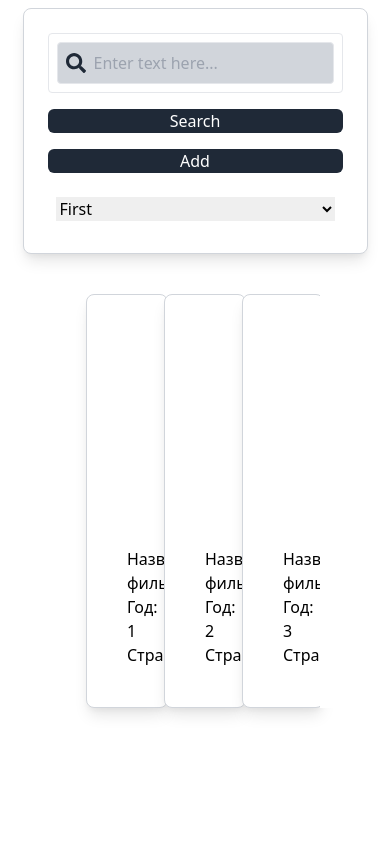
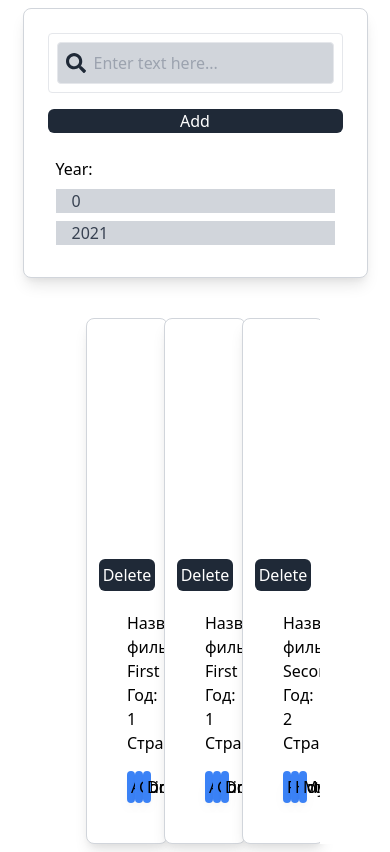
Before and after one commit to DmitriDanshin/movie-library, a Vue app: page / in a window 390 px wide. Built offline with nearby package versions, Linux system fonts and the light colour scheme; grey boxes are pictures that could not be loaded.

Commit message:
Added filter by years, list of tags and remove functionality

```diff
--- a/src/App.vue
+++ b/src/App.vue
@@ -1,7 +1,8 @@
 <template>
 
-  <films-menu/>
-  <films-list/>
+  <films-menu @movie-title-filtered='filterMoviesByTitle' @fromInterval="filterByFromInterval"
+              @toInterval="filterByToInterval"/>
+  <films-list :movieTitleFilter="movieTitleFilter" :fromInterval="fromInterval" :toInterval="toInterval"/>
 
 </template>
 
@@ -13,7 +14,25 @@ import FilmsMenu from "./components/Films-menu";
 
 export default {
   name: 'App',
-  components: {FilmsMenu, FilmsList}
+  components: {FilmsMenu, FilmsList},
+  data() {
+    return {
+      movieTitleFilter: '',
+      fromInterval: 0,
+      toInterval: new Date().getFullYear(),
+    }
+  },
+  methods: {
+    filterMoviesByTitle(e) {
+      this.movieTitleFilter = e;
+    },
+    filterByFromInterval(e) {
+      this.fromInterval = e;
+    },
+    filterByToInterval(e) {
+      this.toInterval = e;
+    }
+  }
 }
 </script>
 
--- a/src/components/Films-list.vue
+++ b/src/components/Films-list.vue
@@ -11,10 +11,21 @@
           <div v-for="movie in showedMovies" :key="movie"
                class="item border border-gray-300 bg-white shadow-lg rounded-lg p-10">
             <img class="w-48 h-48 mx-auto" src="https://i.imgur.com/oX0hGJs.jpeg" alt="">
+            <div class="flex justify-center mt-2">
+              <button class=" rounded-md bg-gray-800 text-white p-1" @click.stop="deleteMovie(movie)">Delete</button>
+            </div>
             <div class="description mt-5">
               <h3>Название фильма: {{ movie.title }} </h3>
               <h2>Год: {{ movie.year }} </h2>
               <h2>Страна: {{ movie.country }}</h2>
+              <div class="grid grid-cols-3 gap-2 mt-4">
+                <div v-for="genre in movie.genres" :key="genre"
+                     class="rounded-lg shadow-lg bg-blue-500 text-center p-1">
+                  {{ genre }}
+                </div>
+              </div>
+
+
             </div>
           </div>
         </template>
@@ -35,10 +46,44 @@ import FilmsListArrows from "./Films-list-arrows";
 export default {
   name: "Films-list",
   components: {FilmsListArrows},
+  props: {
+
+    movieTitleFilter: {
+      type: String,
+      required: false,
+    },
+
+    toInterval: {
+      type: Number,
+      required: false,
+    },
+
+    fromInterval: {
+      type: Number,
+      required: false,
+    }
+  },
   computed: {
 
     filteredMovies() {
-      return this.movies.filter((m) => m);
+
+      return this.movies.filter((movie) => {
+
+        const title = movie.title.toLowerCase(),
+            filter = this.movieTitleFilter.toLowerCase();
+
+        return title.includes(filter);
+
+      }).filter((movie) => {
+
+        const from = this.fromInterval,
+            to = this.toInterval;
+
+
+        return movie.year >= from && movie.year <= to;
+
+      });
+
     },
 
     showedMovies() {
@@ -51,8 +96,12 @@ export default {
 
   },
   methods: {
+
+    deleteMovie(movieToRemove) {
+      this.movies = this.movies.filter(m => m !== movieToRemove);
+    },
+
     prevArrowClicked() {
-
       if (this.start <= 0) {
         return;
       }
@@ -61,6 +110,7 @@ export default {
       this.end -= 3;
 
     },
+
     nextArrowClicked() {
       if (this.end >= this.filteredMovies.length) {
         return;
@@ -69,54 +119,96 @@ export default {
       this.start += 3;
       this.end += 3;
 
-
     }
   },
+
   data() {
     return {
       start: 0,
       end: 3,
       movies: [
         {
-          title: '',
+          title: 'First',
           year: 1,
           country: '',
+          genres: [
+            'Action', 'Comedy', 'Drama'
+          ]
         },
         {
-          title: '',
+          title: 'First',
+          year: 1,
+          country: '',
+          genres: [
+            'Action', 'Comedy', 'Drama'
+          ]
+        },
+        {
+          title: 'Second',
           year: 2,
           country: '',
+          genres: [
+            'Fantasy', 'Horror', 'Mystery'
+          ]
         },
         {
-          title: '',
+          title: 'Third',
           year: 3,
           country: '',
+          genres: [
+            'Fantasy', 'Horror', 'Mystery'
+          ]
         },
         {
-          title: '',
+          title: 'Fourth',
           year: 4,
           country: '',
+          genres: [
+            'Fantasy', 'Horror', 'Mystery'
+          ]
         },
         {
-          title: '',
+          title: 'Fifth',
           year: 5,
           country: '',
+          genres: [
+            'Fantasy', 'Horror', 'Mystery'
+          ]
         },
         {
-          title: '',
+          title: 'Sixth',
           year: 6,
           country: '',
+          genres: [
+            'Horror', 'Mystery'
+          ]
         },
         {
-          title: '',
+          title: 'Seventh',
           year: 7,
           country: '',
-        }, {
-          title: '',
+          genres: [
+            'Fantasy', 'Horror', 'Mystery'
+          ]
+        },
+        {
+          title: 'Eight',
           year: 8,
           country: '',
-        }, {
-          title: '',
+          genres: [
+            'Horror', 'Fantasy', 'Mystery'
+          ]
+        },
+        {
+          title: 'Ninth',
+          year: 9,
+          country: '',
+          genres: [
+            'Horror',
+          ]
+        },
+        {
+          title: 'Tenth',
           year: 9,
           country: '',
         },
--- a/src/components/Films-menu.vue
+++ b/src/components/Films-menu.vue
@@ -2,7 +2,7 @@
 
   <div class="container mx-auto flex justify-center items-center p-2 md:p-0 ">
     <div class="border border-gray-300 p-6 grid grid-cols-1 gap-6 bg-white shadow-lg rounded-lg relative">
-      <div class="grid grid-cols-1 md:grid-cols-3 gap-4">
+      <div class="grid grid-cols-1 md:grid-cols-2 gap-4">
         <div class="grid grid-cols-1 gap-2 border border-gray-200 p-2 rounded">
           <div class="flex border rounded bg-gray-300 items-center p-2 ">
             <svg aria-hidden="true" focusable="false" data-prefix="fas" data-icon="search"
@@ -11,22 +11,20 @@
               <path fill="currentColor"
                     d="M505 442.7L405.3 343c-4.5-4.5-10.6-7-17-7H372c27.6-35.3 44-79.7 44-128C416 93.1 322.9 0 208 0S0 93.1 0 208s93.1 208 208 208c48.3 0 92.7-16.4 128-44v16.3c0 6.4 2.5 12.5 7 17l99.7 99.7c9.4 9.4 24.6 9.4 33.9 0l28.3-28.3c9.4-9.4 9.4-24.6.1-34zM208 336c-70.7 0-128-57.2-128-128 0-70.7 57.2-128 128-128 70.7 0 128 57.2 128 128 0 70.7-57.2 128-128 128z"></path>
             </svg>
-            <input type="text" placeholder="Enter text here..."
+            <input type="text" placeholder="Enter text here..." v-model="movieTitleFilter"
                    class="bg-gray-300 max-w-full focus:outline-none text-gray-700"/>
           </div>
         </div>
-        <div class="grid grid-cols-1 gap-2 rounded">
-          <button class=" rounded-md bg-gray-800 text-white">Search</button>
-        </div>
+
         <div class="grid grid-cols-1 gap-2 rounded">
           <button class=" rounded-md bg-gray-800 text-white">Add</button>
         </div>
         <div class="grid grid-cols-1 gap-2  p-2 rounded">
-          <select>
-            <option>First</option>
-            <option>Second</option>
-            <option>Third</option>
-          </select>
+          Year:
+          <input type="text" placeholder="From"
+                 class="bg-gray-300 max-w-full focus:outline-none text-gray-700 pl-4" v-model.number="fromInterval"/>
+          <input type="text" placeholder="To"
+                 class="bg-gray-300 max-w-full focus:outline-none text-gray-700  pl-4" v-model.number="toInterval"/>
         </div>
       </div>
     </div>
@@ -36,7 +34,33 @@
 
 <script>
 export default {
-  name: "Films-menu"
+  name: "Films-menu",
+  data() {
+    return {
+      movieTitleFilter: '',
+      fromInterval: 0,
+      toInterval: new Date().getFullYear(),
+    }
+  },
+
+  emits: {
+    "movie-title-filtered": null,
+    "from-interval": null,
+    "to-interval": null,
+
+  },
+
+  watch: {
+    movieTitleFilter() {
+      this.$emit('movie-title-filtered', this.movieTitleFilter);
+    },
+    fromInterval() {
+      this.$emit('from-interval', this.fromInterval);
+    },
+    toInterval() {
+      this.$emit('to-interval', this.toInterval);
+    }
+  }
 }
 </script>
 
```
